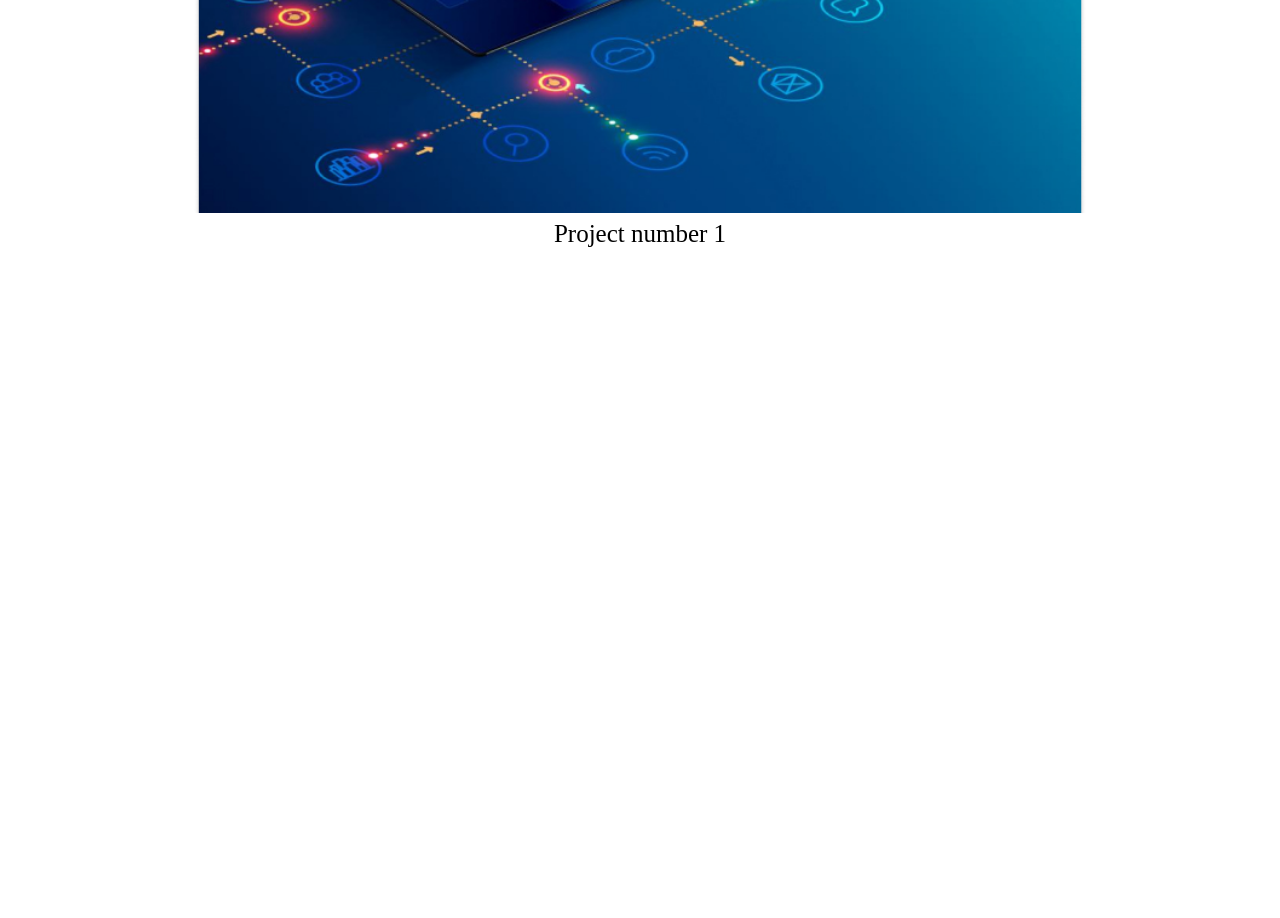
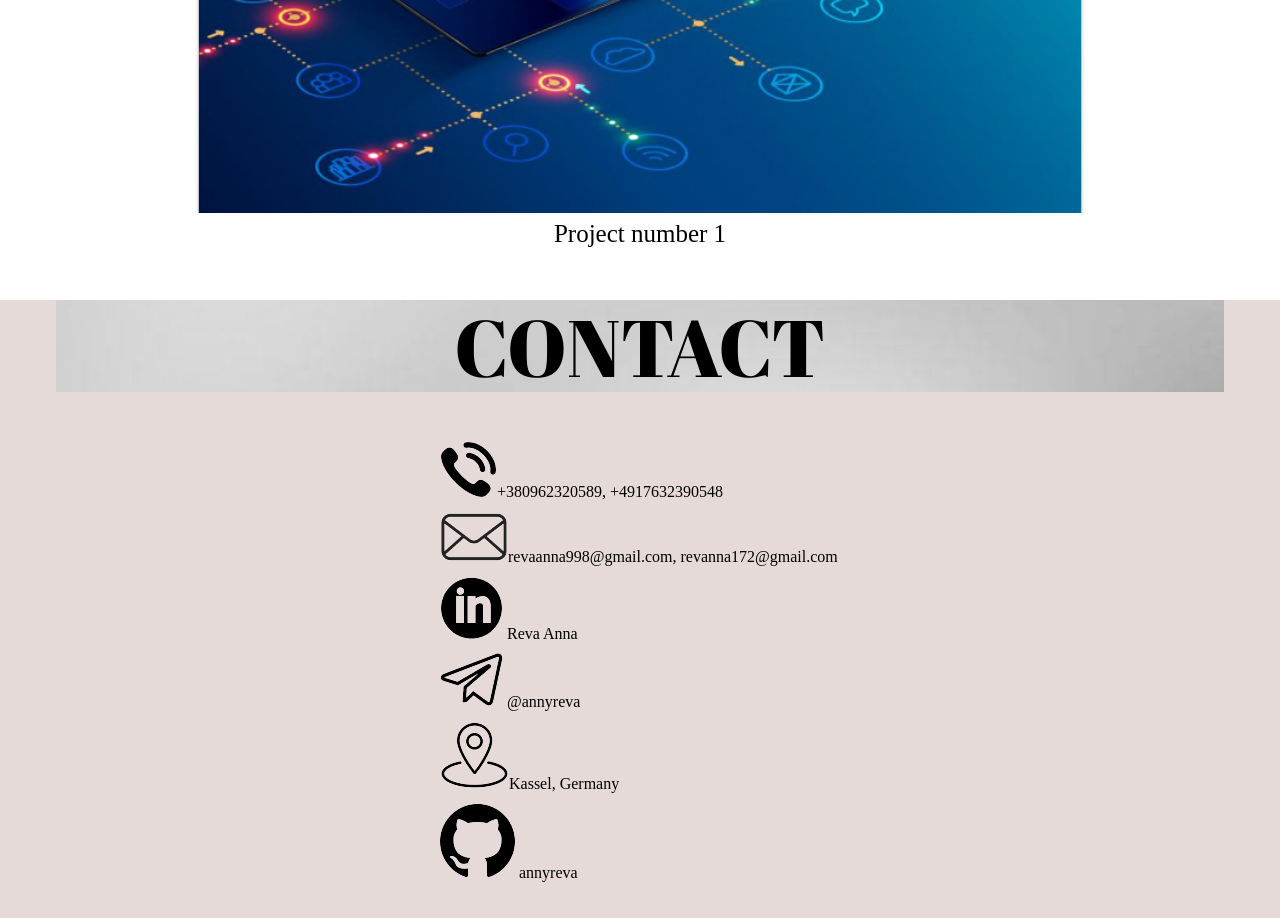
Before and after one commit to annyreva/first_repository, a plain HTML site: page index.html in a window 1280 px wide. Shown: the part 6184-7102 px from the top of the page. Before the commit the page ends 6484 px from the top, so only its background shows below. Drawn offline with nearby package versions, Linux system fonts and the light colour scheme; a web font is replaced by a local one.

Commit message:
add contact

```diff
--- a/index.html
+++ b/index.html
@@ -313,8 +313,18 @@
 				</div>
 			</section>
 
-			<section id="contact" class="section">
-				<!-- Content for Contact section -->
+			<section id="contact" class="section contact soft-skills">
+				<div class="container">
+					<h1 class="skills-title skills">CONTACT</h1>
+					<ul>
+						<li><img src="./img/phone.png">+380962320589, +4917632390548</li>
+						<li><img src="./img/email.png">revaanna998@gmail.com, revanna172@gmail.com</li>
+						<li><img src="./img/linkedin.png"> <a href="https://linkedin.com/in/anna-reva">Reva Anna</a></li>
+						<li><img src="./img/telegram.png"> @annyreva</li>
+						<li><img src="./img/address.png">Kassel, Germany</li>
+						<li><img src="./img/github.png"> <a href="https://github.com/annyreva">annyreva</a></li>
+					</ul>
+				</div>
 			</section>
 		</main>
 
--- a/style.css
+++ b/style.css
@@ -291,3 +291,8 @@ ul {
 .projects .next {
 	right: 0;
 }
+
+/*contact*/
+.contact li {
+	margin: 10px 400px;
+}
```
